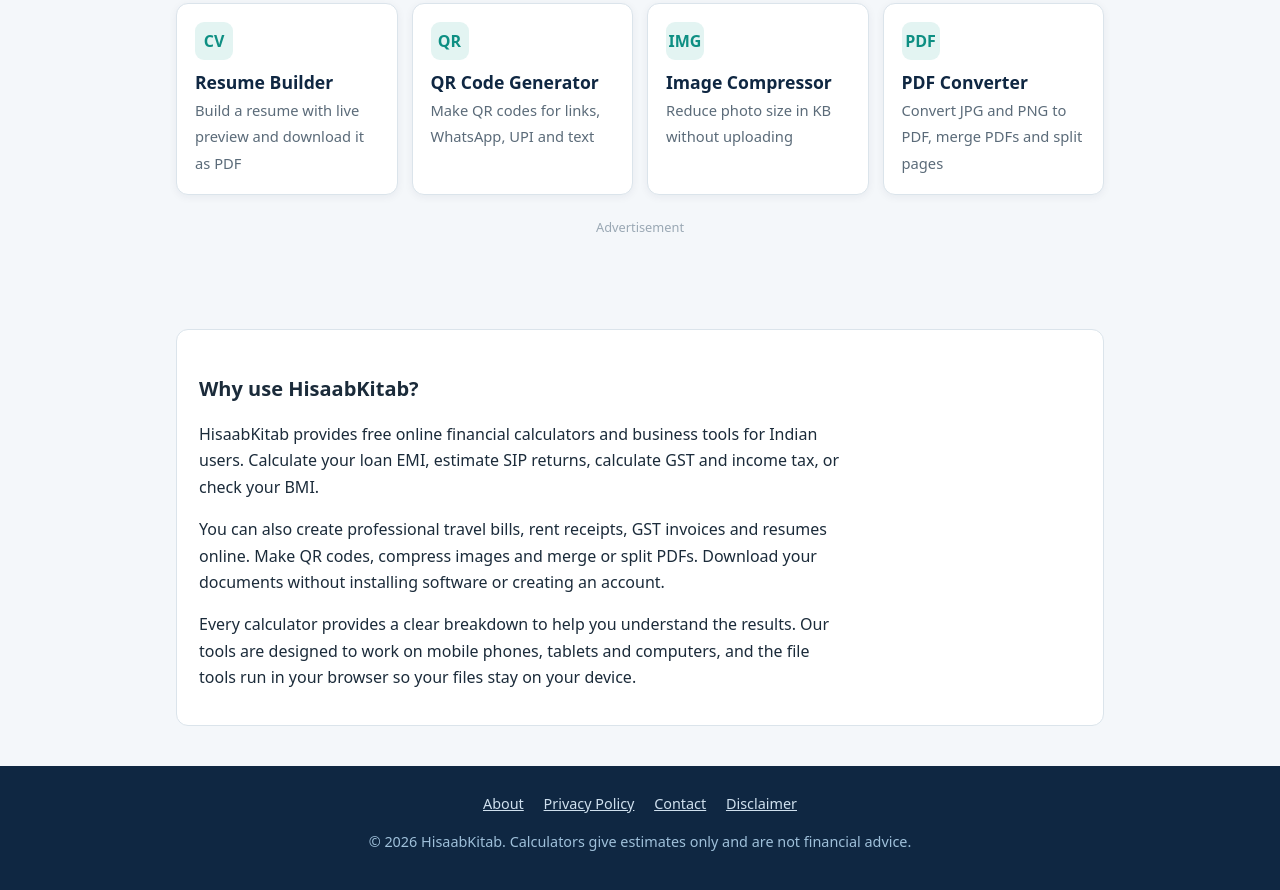
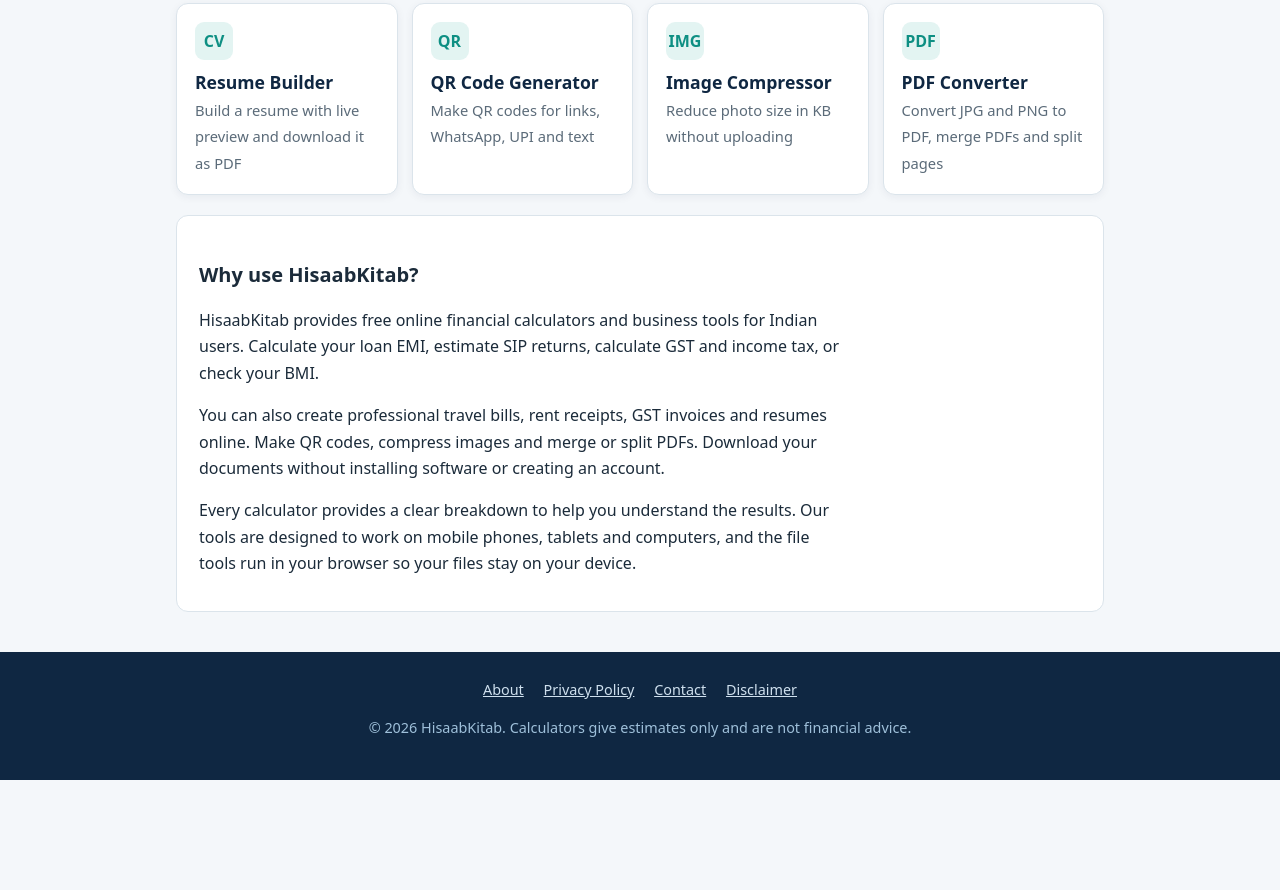
Before and after one commit to chakravortyamit007-sys/Mycalculator-, a plain HTML site: page index.html in a window 1280 px wide. Shown: the part 686-1576 px from the top of the page. After the commit the page ends 1466 px from the top, so only its background shows below. Drawn offline with Linux system fonts and the light colour scheme.

Commit message:
Update index.html

```diff
--- a/index.html
+++ b/index.html
@@ -120,7 +120,7 @@
 
 </div>
 
-<div class="ad">
+<div class="ad" style="display:none">
 <!-- Paste AdSense ad unit code here after approval -->
 Advertisement
 </div>
```
